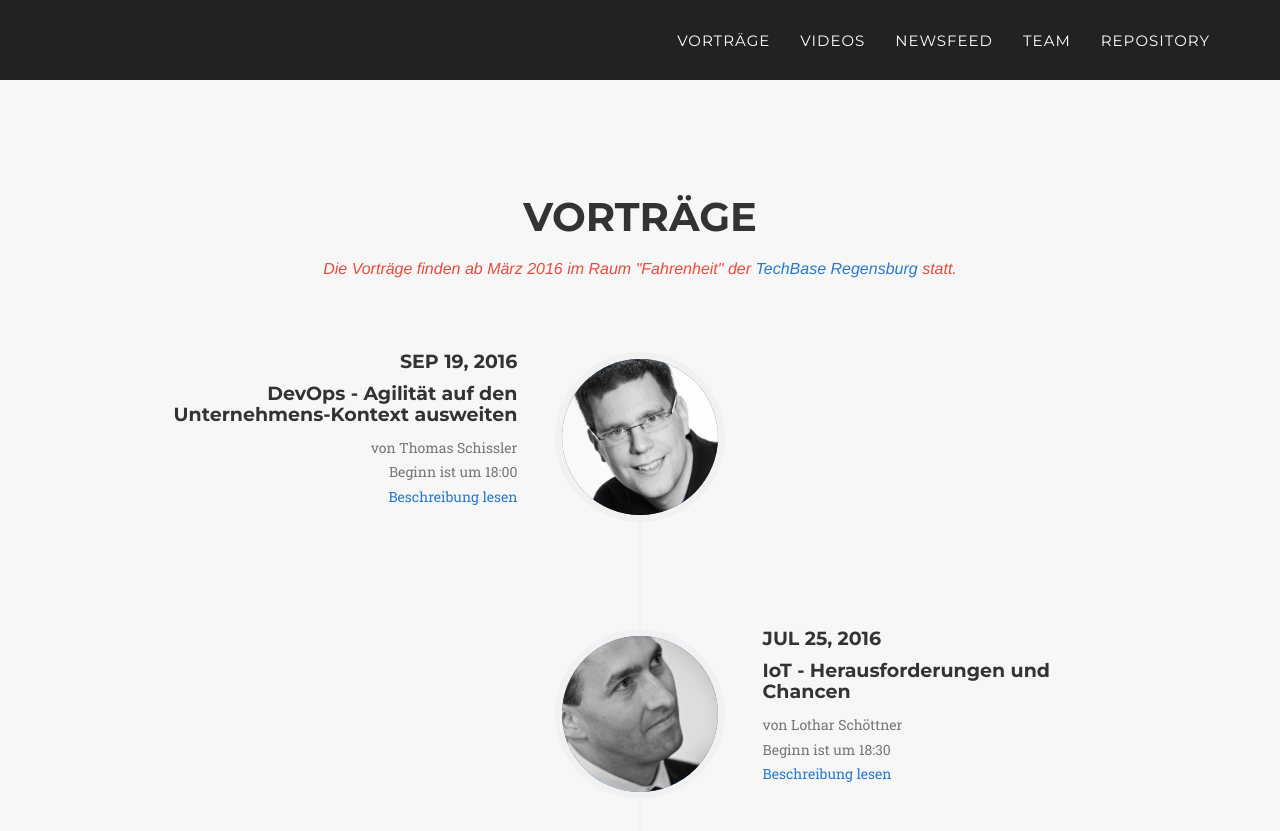
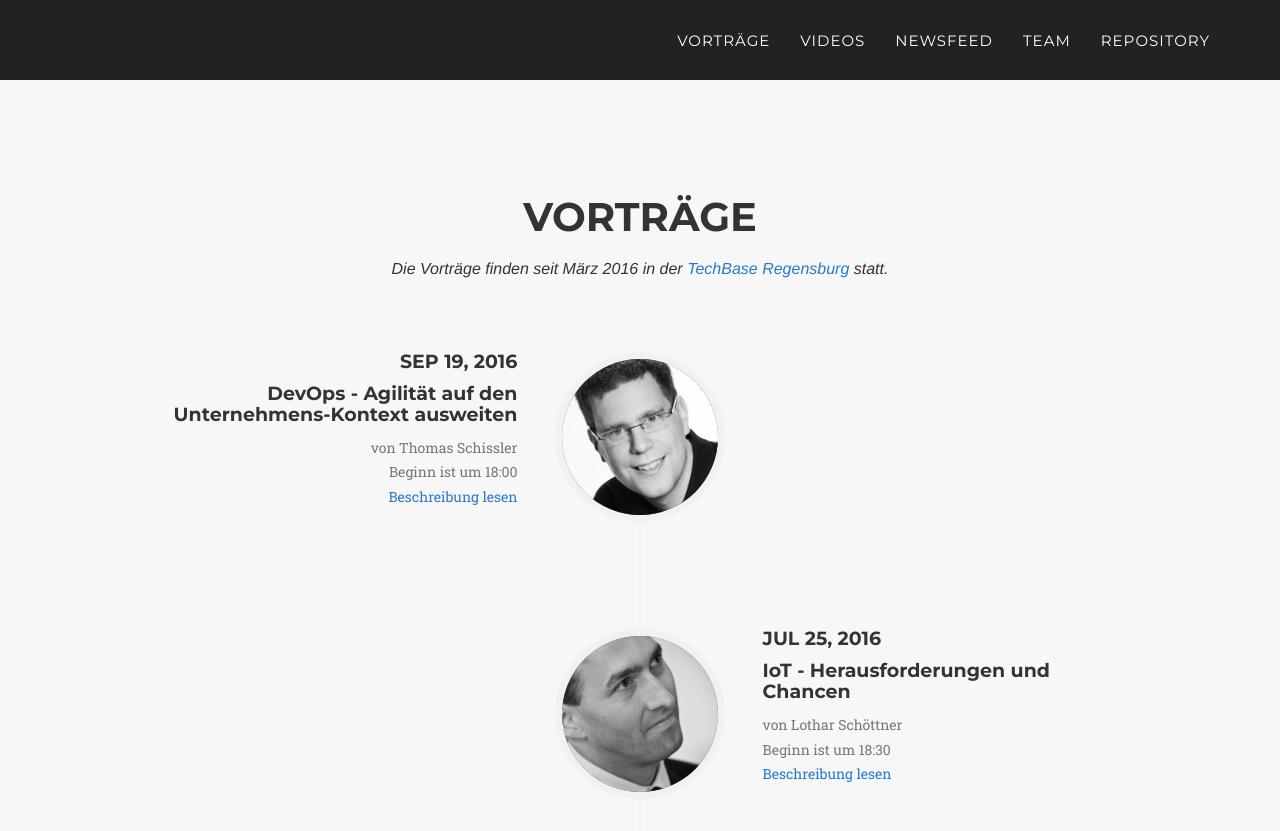
Before and after one commit to DotNetRegensburg/dotnetregensburg.github.io, a Jekyll site: the page built from index.html, in a window 1280 px wide and 900 px high, scrolled down 663 px. Shown: the top 831 px of the window. Built offline with Jekyll 4.4.1, drawn with Linux system fonts in a browser that asks for light colours; some web fonts are replaced.

Commit message:
changed location info severity (no danger text any longer)

```diff
--- a/_includes/talks.html
+++ b/_includes/talks.html
@@ -3,7 +3,7 @@
         <div class="row">
             <div class="col-lg-12 text-center">
                 <h2 class="section-heading">Vorträge</h2>
-                <h3 class="section-subheading text-danger">Die Vorträge finden ab März 2016 im Raum "Fahrenheit" der <a href="http://www.techbase.de/techbase.html">TechBase Regensburg</a> statt.</h3>
+                <h3 class="section-subheading">Die Vorträge finden seit März 2016 in der <a href="http://www.techbase.de/techbase.html">TechBase Regensburg</a> statt.</h3>
             </div>
         </div>
         <div class="row">
```
